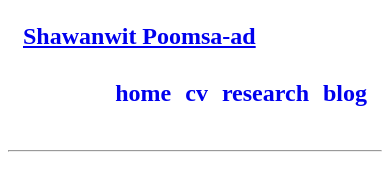
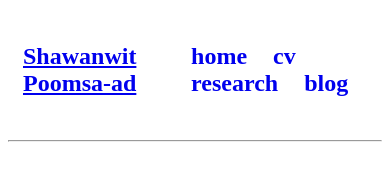
Before and after one commit to DocBonus/docbonus.github.io, a plain HTML site: page index.html in a window 390 px wide. Drawn offline with Linux system fonts and the light colour scheme.

Commit message:
modified:   index.html

```diff
--- a/index.html
+++ b/index.html
@@ -16,35 +16,6 @@
         }
         .right a {
             margin-left: 20px;
-        }
-
-        /* Media Queries for Mobile Optimization */
-        @media (max-width: 768px) {
-            nav.group {
-                flex-direction: column;
-                align-items: stretch; /* Stretch to fill the container */
-            }
-            .left {
-                text-align: left; /* Keep the heading on the left */
-                margin-bottom: 10px; /* Space between the heading and links */
-            }
-            .right {
-                display: flex;
-                justify-content: flex-end; /* Align links to the right */
-            }
-            .right a {
-                margin-left: 10px; /* Space between links */
-            }
-        }
-
-        @media (max-width: 480px) {
-            .left h1 {
-                font-size: 1.5em;
-            }
-            .right a {
-                font-size: 1em;
-                margin-left: 8px;
-            }
         }
     </style>
 </head>
```
